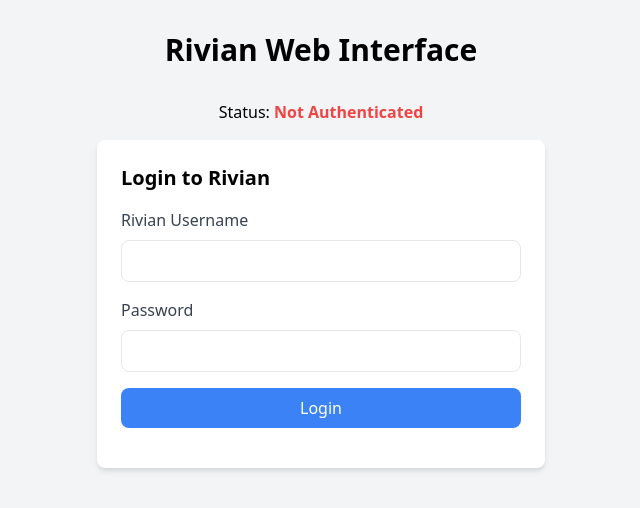
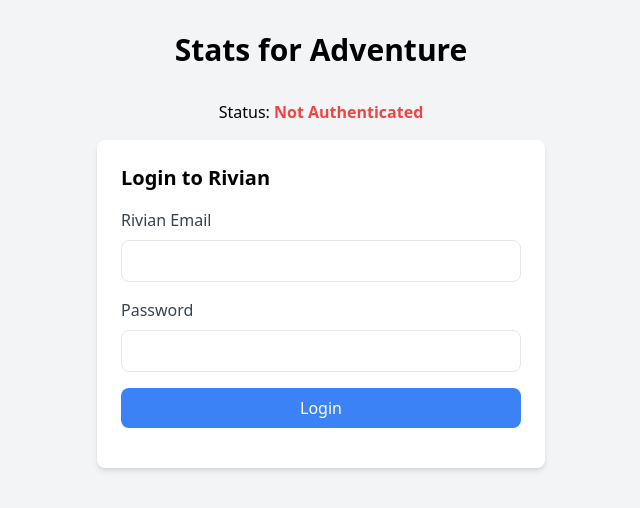
Before and after one commit to ZakWinnick/StatsForAdventure, a FastAPI app: page / in a window 1280 px wide. Shown: the top 508 px of the page, without its empty margins (319-959 px from the left). Run offline with FastAPI, Linux system fonts and the light colour scheme; some libraries are stand-ins or nearby versions.

Commit message:
Update index.html

```diff
--- a/templates/index.html
+++ b/templates/index.html
@@ -1,7 +1,7 @@
 <!DOCTYPE html>
 <html>
 <head>
-    <title>Rivian Web Interface</title>
+    <title>Stats for Adventure</title>
     <meta charset="UTF-8">
     <meta name="viewport" content="width=device-width, initial-scale=1.0">
     <script src="https://unpkg.com/htmx.org@1.9.10"></script>
@@ -252,7 +252,7 @@
 </head>
 <body class="bg-gray-100">
     <div class="container mx-auto px-4 py-8">
-        <h1 class="text-3xl font-bold text-center mb-8">Rivian Web Interface</h1>
+        <h1 class="text-3xl font-bold text-center mb-8">Stats for Adventure</h1>
         <div class="text-center mb-4">
             <span>Status: </span>
             <span id="auth-status" class="font-bold text-red-500">Not Authenticated</span>
@@ -263,7 +263,7 @@
             <h2 class="text-xl font-semibold mb-4">Login to Rivian</h2>
             <form hx-post="/api/auth/login" hx-target="#login-result" hx-on::after="handleLoginResponse(event)">
                 <div class="mb-4">
-                    <label class="block text-gray-700 mb-2" for="username">Rivian Username</label>
+                    <label class="block text-gray-700 mb-2" for="username">Rivian Email</label>
                     <input class="w-full px-3 py-2 border rounded-lg" type="email" id="username" name="username" required>
                 </div>
                 <div class="mb-4">
```
